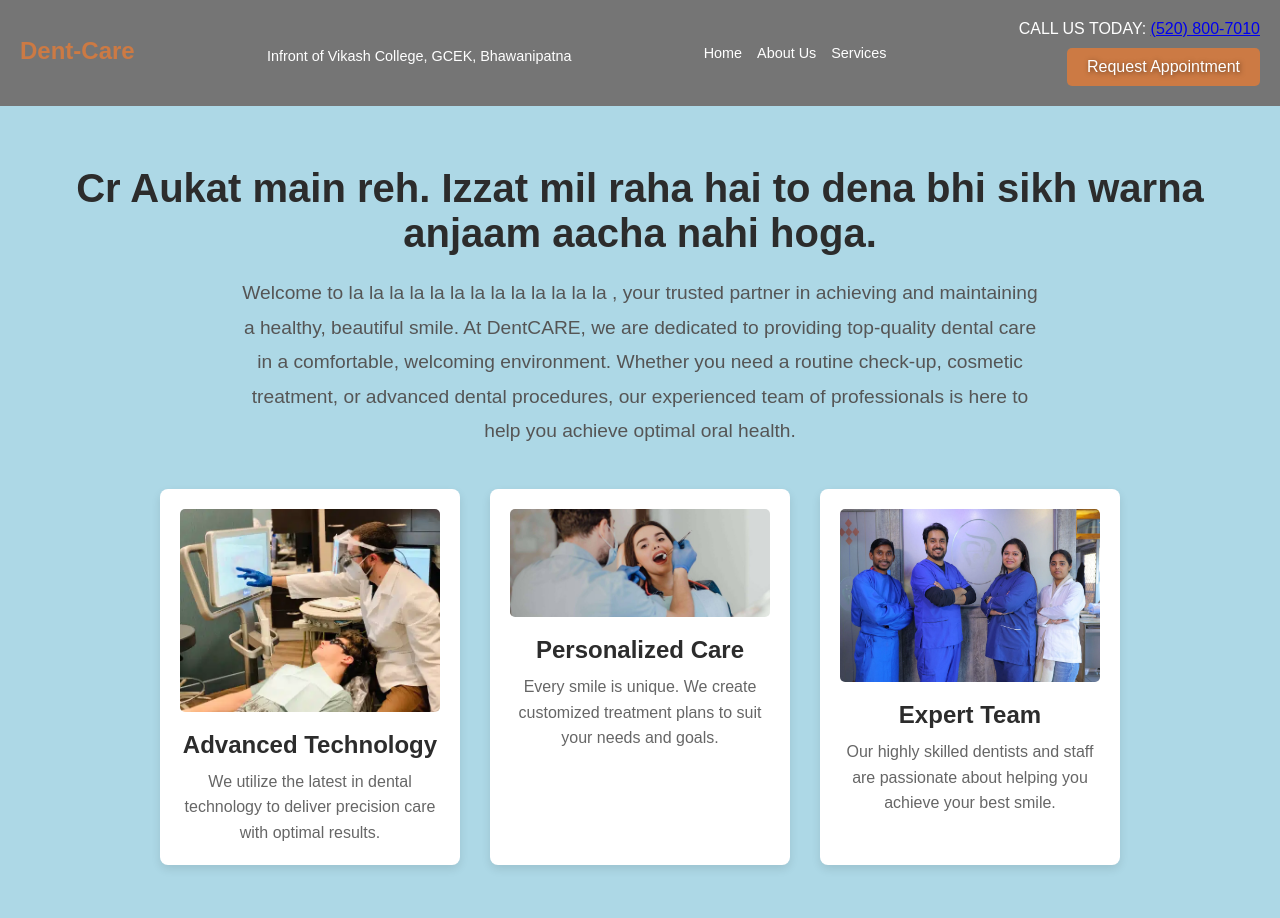
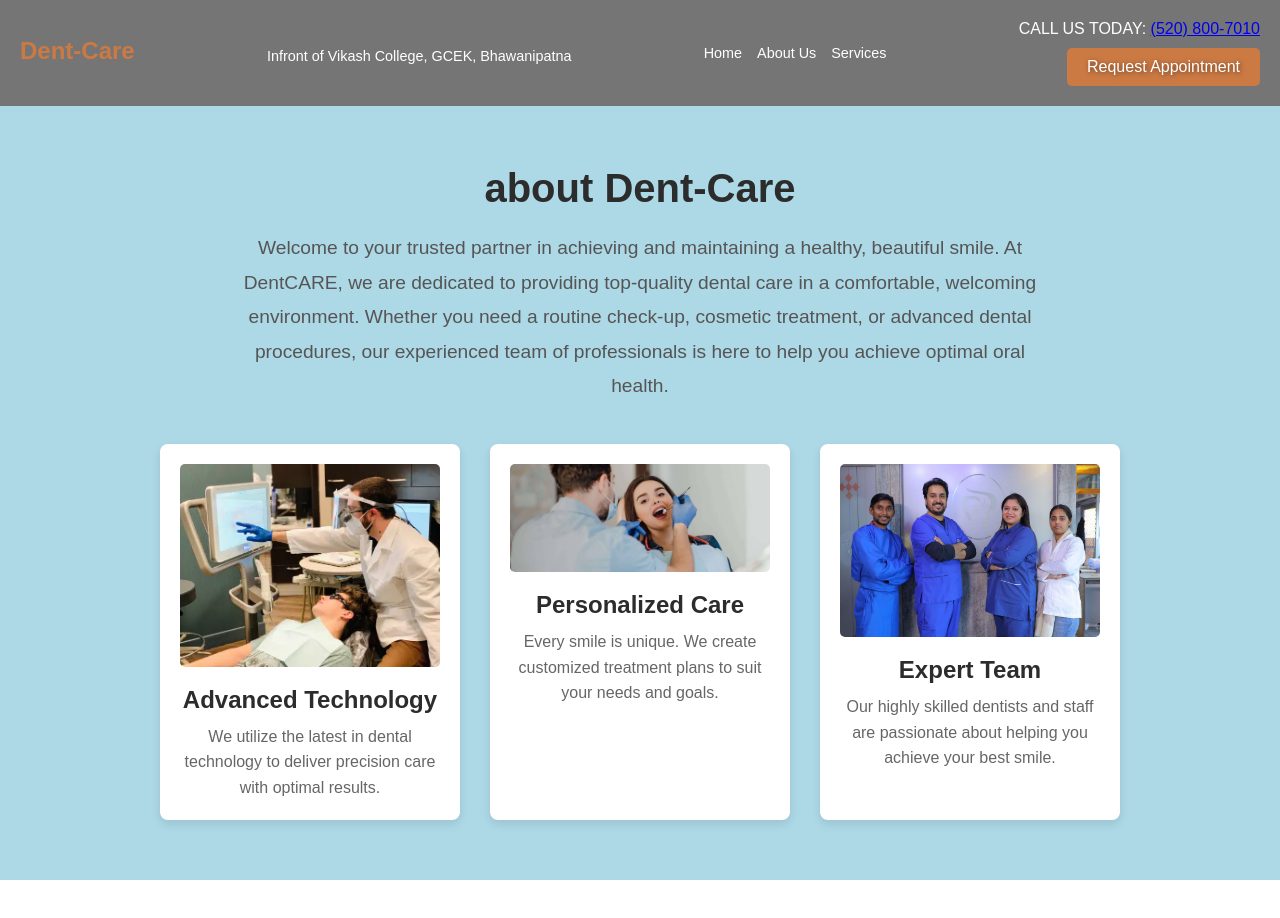
Before and after one commit to ompanigrahi/khusi, a plain HTML site: page index.html in a window 1280 px wide. After the commit the page ends 880 px from the top, so only its background shows below. Drawn offline with Linux system fonts and the light colour scheme.

Commit message:
Update index.html

```diff
--- a/index.html
+++ b/index.html
@@ -32,10 +32,10 @@
 
     <main class="about-section">
         <div class="about-content">
-            <h2 class="section-title">Cr Aukat main reh.      Izzat mil raha hai to dena bhi sikh warna anjaam aacha nahi hoga.</h2>
+            <h2 class="section-title">about Dent-Care</h2>
 
             <p class="section-description">
-                Welcome to la la la la la la la la la la la la la , your trusted partner in achieving and maintaining a healthy, beautiful smile. At DentCARE, we are dedicated to providing top-quality dental care in a comfortable, welcoming environment. Whether you need a routine check-up, cosmetic treatment, or advanced dental procedures, our experienced team of professionals is here to help you achieve optimal oral health.
+                Welcome to your trusted partner in achieving and maintaining a healthy, beautiful smile. At DentCARE, we are dedicated to providing top-quality dental care in a comfortable, welcoming environment. Whether you need a routine check-up, cosmetic treatment, or advanced dental procedures, our experienced team of professionals is here to help you achieve optimal oral health.
             </p>
             <div class="about-features">
                 <div class="feature">
```
